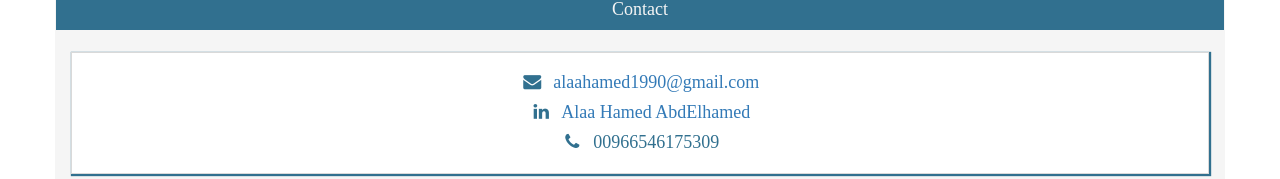
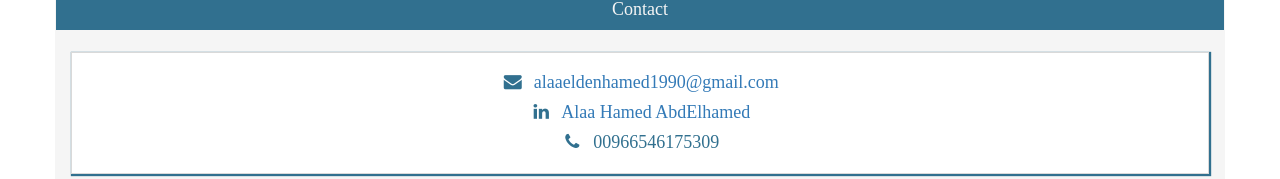
Before and after one commit to tdmeasure/tdmeasure.github.io, a plain HTML site: page index.html at #/contact in a window 1280 px wide. Shown: the part 170-349 px from the top of the page. Drawn offline with Linux system fonts and the light colour scheme.

Commit message:
Update Contact.html

```diff
--- a/Pages/Contact/Contact.html
+++ b/Pages/Contact/Contact.html
@@ -3,7 +3,7 @@
 <div class="row text-center classTitle bold"><h4>Contact</h4></div>
 <div class="row contact text-center">
 
-    <h4><i class="fa fa-fw fa-envelope"></i>  <a href="mailto:alaahamed1990@gmail.com">alaahamed1990@gmail.com</a></h4>
+    <h4><i class="fa fa-fw fa-envelope"></i>  <a href="mailto:alaaeldenhamed1990@gmail.com">alaaeldenhamed1990@gmail.com</a></h4>
 
 
     <h4><i class="fa fa-fw fa-linkedin"></i> <a href="https://eg.linkedin.com/in/alaa-hamed-6605a7a2" class="btn-social btn-outline">Alaa Hamed AbdElhamed</a></h4>
```
